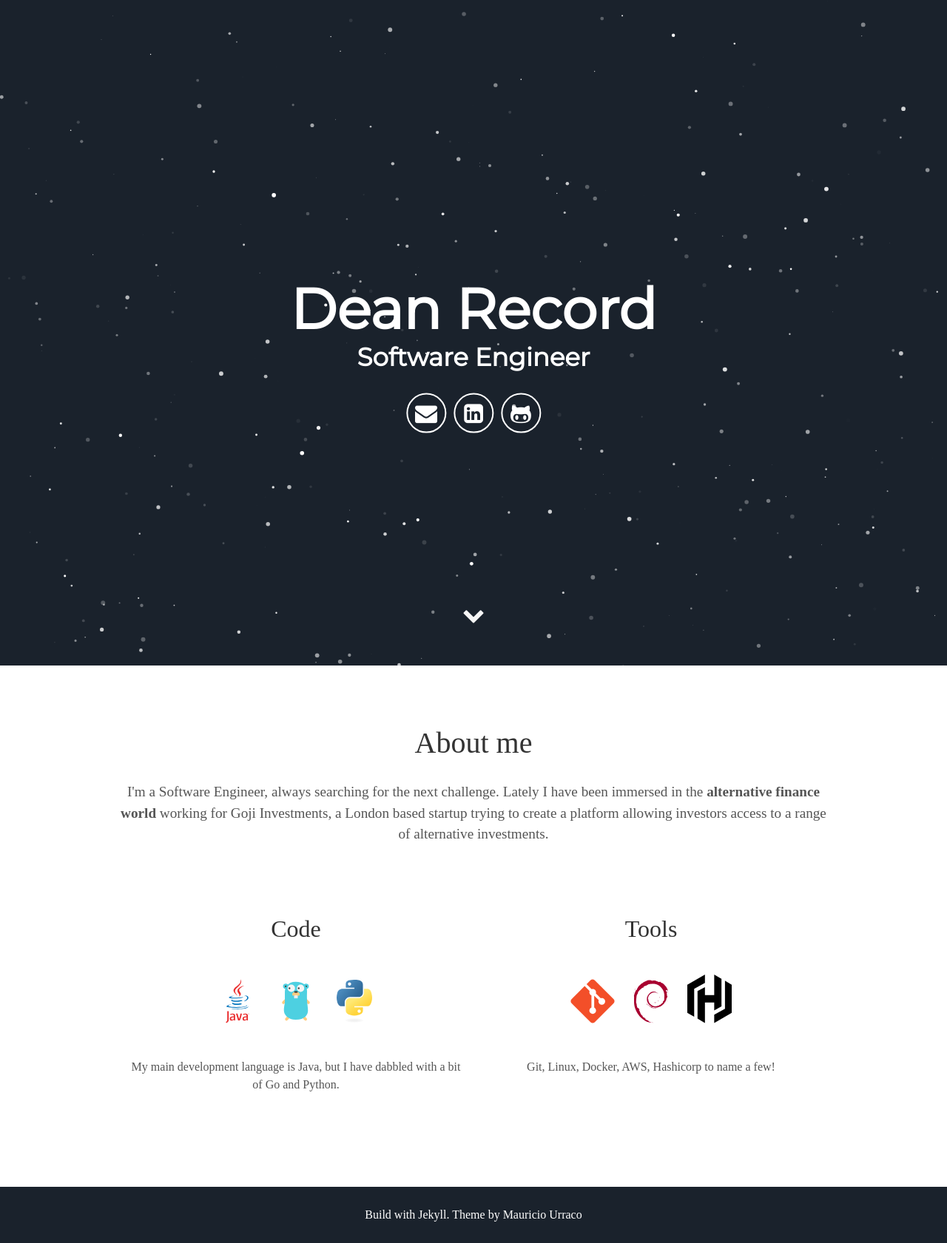
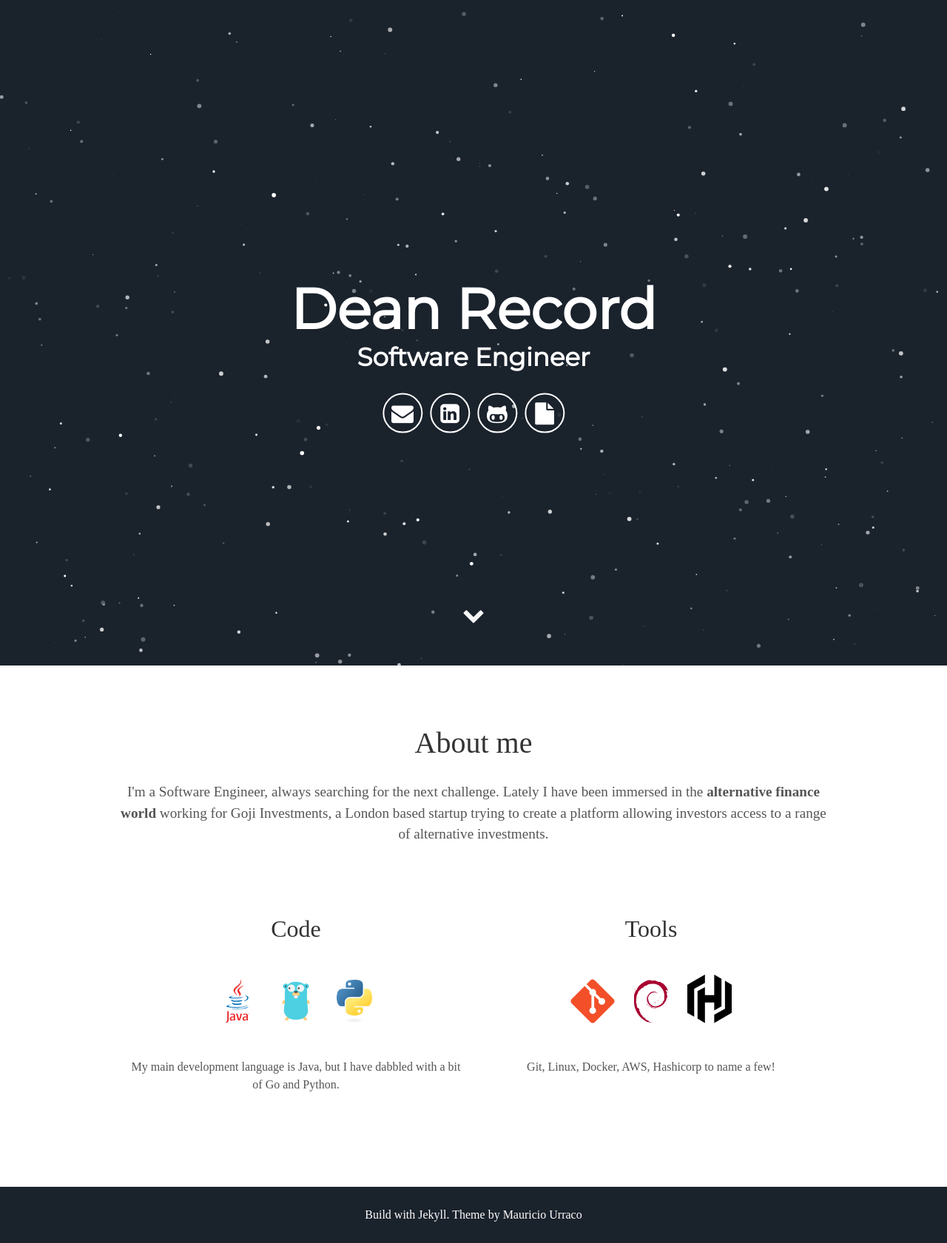
Before and after one commit to alistair-taylor/alistair-taylor-alistair-taylor.github.io, a Jekyll site: the page built from index.html, in a window 1280 px wide. Shown: the whole page at 74% size. Built offline with Jekyll 4.4.1, drawn with Linux system fonts in a browser that asks for light colours; some web fonts are replaced.

Commit message:
Initial link changes

```diff
--- a/_includes/header.html
+++ b/_includes/header.html
@@ -5,10 +5,10 @@
         <span class="site-description">{{ site.user_title }}</span>
       </h1>
       <div class="header-icons">
-        <a aria-label="Send email" href="mailto:contact@deanrecord.dev"><i class="icon fa fa-envelope"></i></a>
-        <a aria-label="My LinkedIn" target="_blank" href="https://www.linkedin.com/in/dean-record"><i class="icon fa fa-linkedin-square" aria-hidden="true"></i></a>
-        <a aria-label="My Github" target="_blank" href="https://github.com/deanrecord"><i class="icon fa fa-github-alt" aria-hidden="true"></i></a>
-        <!-- <a aria-label="My CV" target="_blank" href="{{ '/assets/GithubCV.pdf' }}"><i class="icon fa fa-file" aria-hidden="true"></i></a> -->
+        <a aria-label="Send email" href="mailto:alistairtaylor@hotmail.co.uk"><i class="icon fa fa-envelope"></i></a>
+        <a aria-label="My LinkedIn" target="_blank" href="https://www.linkedin.com/in/alistair-taylor-3b43434b/"><i class="icon fa fa-linkedin-square" aria-hidden="true"></i></a>
+        <a aria-label="My Github" target="_blank" href="https://github.com/alistair-taylor"><i class="icon fa fa-github-alt" aria-hidden="true"></i></a>
+        <a aria-label="My CV" target="_blank" href="{{ '/assets/AlistairTaylor_CV.pdf' }}"><i class="icon fa fa-file" aria-hidden="true"></i></a>
       </div>
       <div class="header-links">
         <!-- <a class="link" href="#about" data-scroll>About Me</a> -->
```
Also changed, not shown: 2 other files.
